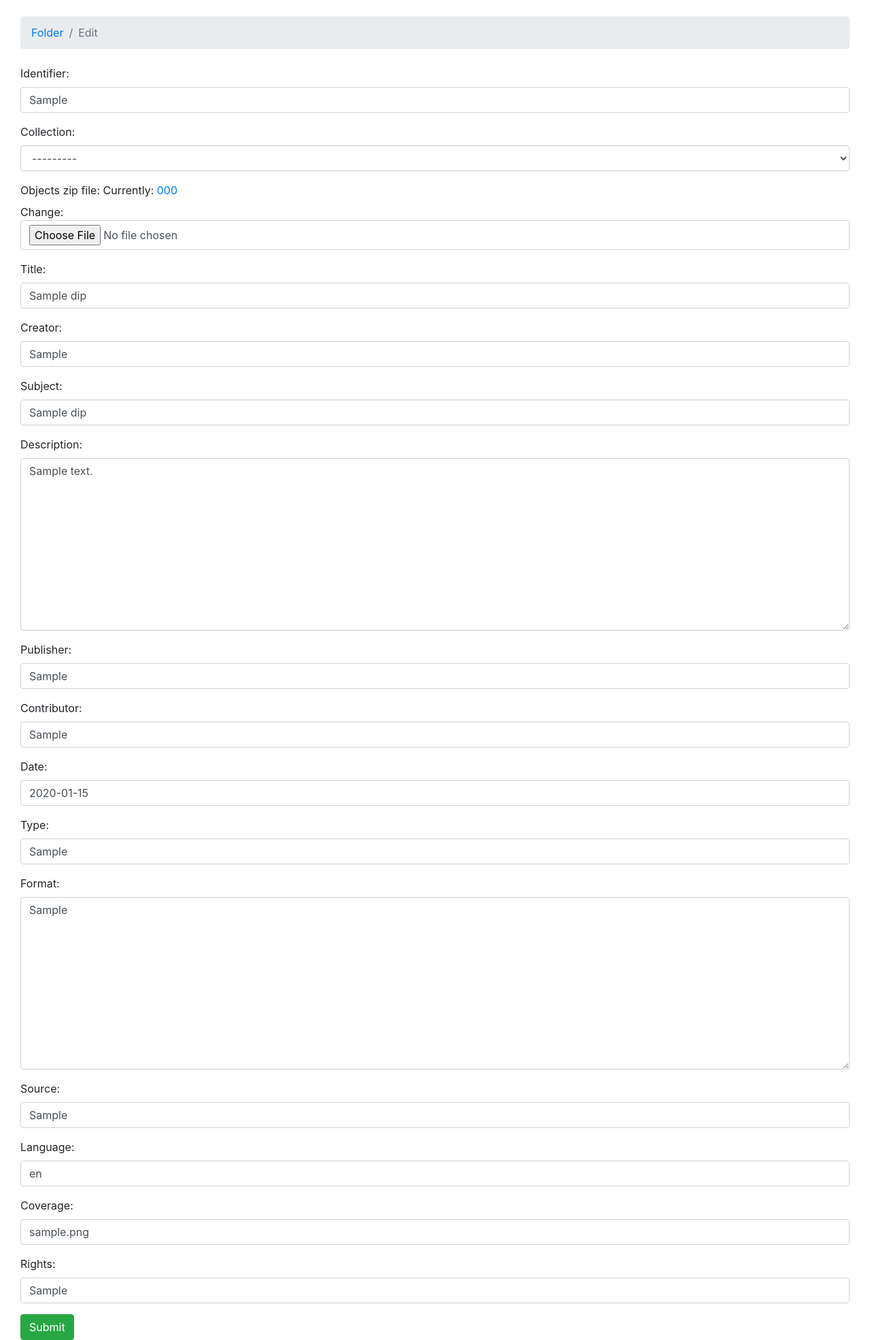
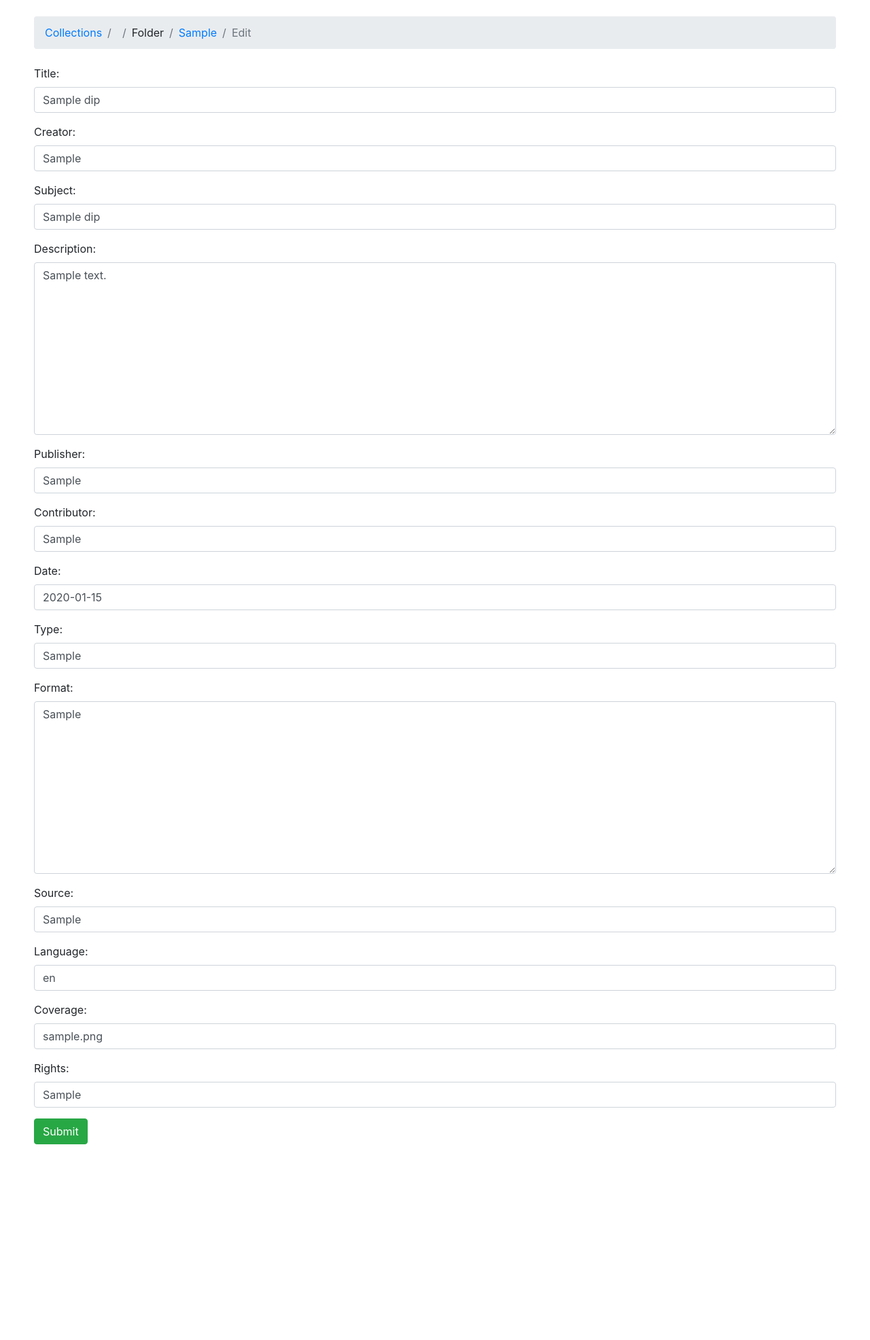
Before and after one commit to CCA-Public/scope, a Django app: a page that uses accesspoc/templates/edit_dip.html in a window 1280 px wide. Shown: the part 56-2028 px from the top of the page at 68% size. After the commit the page ends 1740 px from the top, so only its background shows below. Run offline with Django 3.2, Linux system fonts and the light colour scheme; a user stored in the database is signed in; tables that the repository leaves empty hold one stand-in row (values such as "Sample post"); some libraries are stand-ins or nearby versions.

Commit message:
Separate DIPForm and into New and Edit and add padding

```diff
--- a/accesspoc/dips/forms.py
+++ b/accesspoc/dips/forms.py
@@ -22,7 +22,7 @@ class CollectionForm(forms.ModelForm):
             "dctype": "Type"
         }
 
-class DIPForm(forms.ModelForm):
+class EditDIPForm(forms.ModelForm):
 
     dcformat = forms.CharField(widget=forms.Textarea(),
         label="Format", max_length=4000, required=False)
@@ -31,14 +31,21 @@ class DIPForm(forms.ModelForm):
 
     class Meta:
         model = DIP
-        fields = ['identifier', 'ispartof', 'objectszip',
-        'title', 'creator', 'subject', 'description', 'publisher',
-        'contributor', 'date', 'dctype', 'dcformat', 'source',
-        'language', 'coverage', 'rights']
+        fields = ['title', 'creator', 'subject', 'description',
+        'publisher', 'contributor', 'date', 'dctype',
+        'dcformat', 'source', 'language', 'coverage', 'rights']
+        labels = {
+            "dctype": "Type"
+        }
+
+class NewDIPForm(forms.ModelForm):
+
+    class Meta:
+        model = DIP
+        fields = ['identifier', 'ispartof', 'objectszip']
         labels = {
             "ispartof": "Collection",
-            "objectszip": "Objects zip file",
-            "dctype": "Type"
+            "objectszip": "Objects zip file"
         }
 
 class DeleteCollectionForm(forms.ModelForm):
--- a/accesspoc/dips/views.py
+++ b/accesspoc/dips/views.py
@@ -3,7 +3,7 @@ from django.contrib.auth.decorators import login_required
 from django.conf import settings
 from django.shortcuts import render, redirect, get_object_or_404
 from .models import Collection, DIP, DigitalFile
-from .forms import CollectionForm, DIPForm, DeleteCollectionForm, DeleteDIPForm, UserCreationForm, UserChangeForm
+from .forms import CollectionForm, EditDIPForm, NewDIPForm, DeleteCollectionForm, DeleteDIPForm, UserCreationForm, UserChangeForm
 from .parsemets import METS, convert_size
 
 import os
@@ -111,10 +111,10 @@ def new_collection(request):
 @login_required(login_url='/login/')
 def new_dip(request):
     if not request.method == 'POST':
-        form = DIPForm()
+        form = NewDIPForm()
         return render(request, 'new_dip.html', {'form': form})
 
-    form = DIPForm(request.POST, request.FILES)
+    form = NewDIPForm(request.POST, request.FILES)
     if form.is_valid():
         # save form
         dip = form.save()
@@ -160,12 +160,12 @@ def edit_dip(request, identifier):
         return redirect('collection', identifier=identifier)
 
     instance = get_object_or_404(DIP, identifier=identifier)
-    form = DIPForm(request.POST or None, instance=instance)
+    form = EditDIPForm(request.POST or None, instance=instance)
     if form.is_valid():
         form.save()
         return redirect('dip', identifier=identifier)
 
-    return render(request, 'edit_dip.html', {'form': form})
+    return render(request, 'edit_dip.html', {'form': form, 'dip': instance})
 
 @login_required(login_url='/login/')
 def delete_collection(request, identifier):
--- a/accesspoc/static/css/custom.css
+++ b/accesspoc/static/css/custom.css
@@ -2,6 +2,6 @@
 	color: #fff !important;
 }
 .main {
-	padding-right: 30px;
-	padding-left: 30px;
+	padding-right: 50px;
+	padding-left: 50px;
 }
--- a/accesspoc/templates/edit_dip.html
+++ b/accesspoc/templates/edit_dip.html
@@ -5,7 +5,10 @@
 {% block title %}Edit Folder{% endblock %}
 
 {% block breadcrumb %}
-  <li class="breadcrumb-item"><a href="{% url 'home' %}">Folder</a></li>
+  <li class="breadcrumb-item"><a href="{% url 'home' %}">Collections</a></li>
+  <li class="breadcrumb-item"><a href="{% url 'collection' dip.ispartof %}">{{ dip.ispartof }}</a></li>
+  <li class="breadcrumb-item">Folder</li>
+  <li class="breadcrumb-item"><a href="{% url 'dip' dip.identifier %}">{{ dip.identifier }}</a></li>
   <li class="breadcrumb-item active">Edit</li>
 {% endblock %}
 
```
